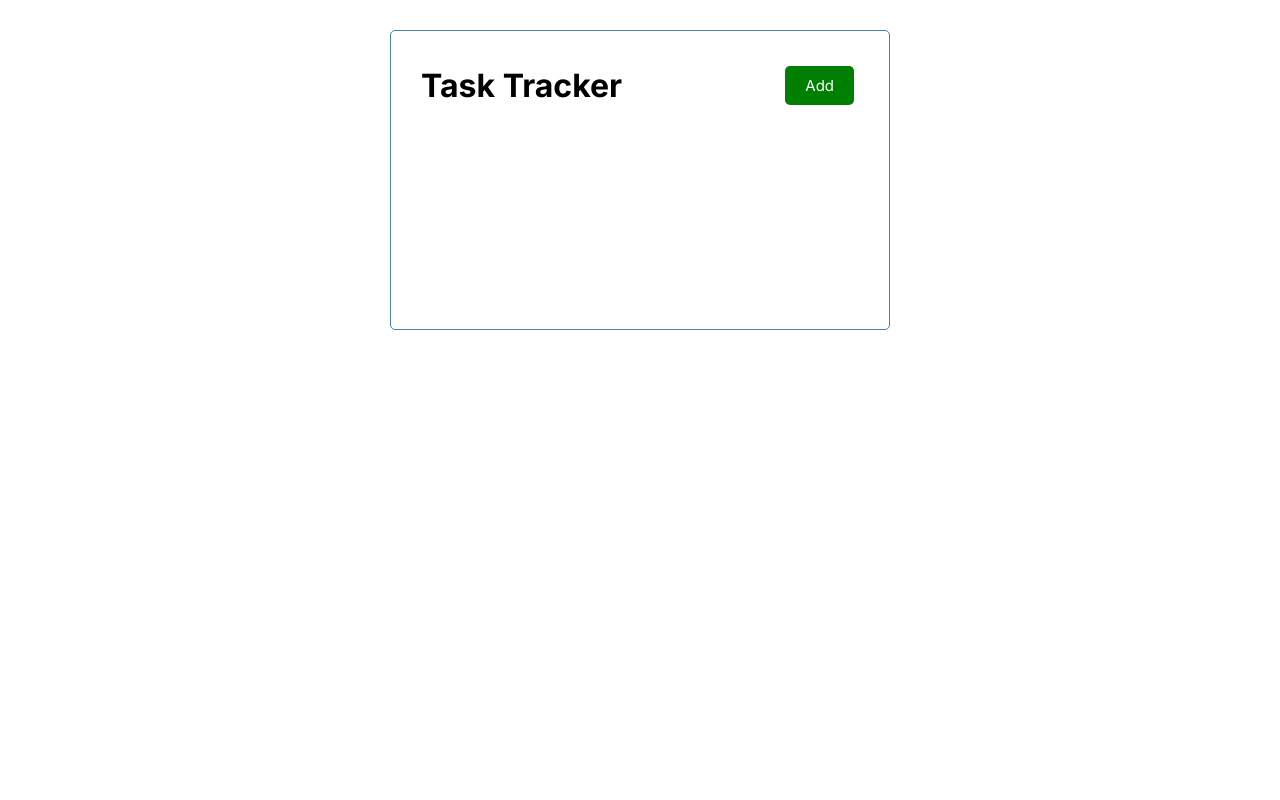
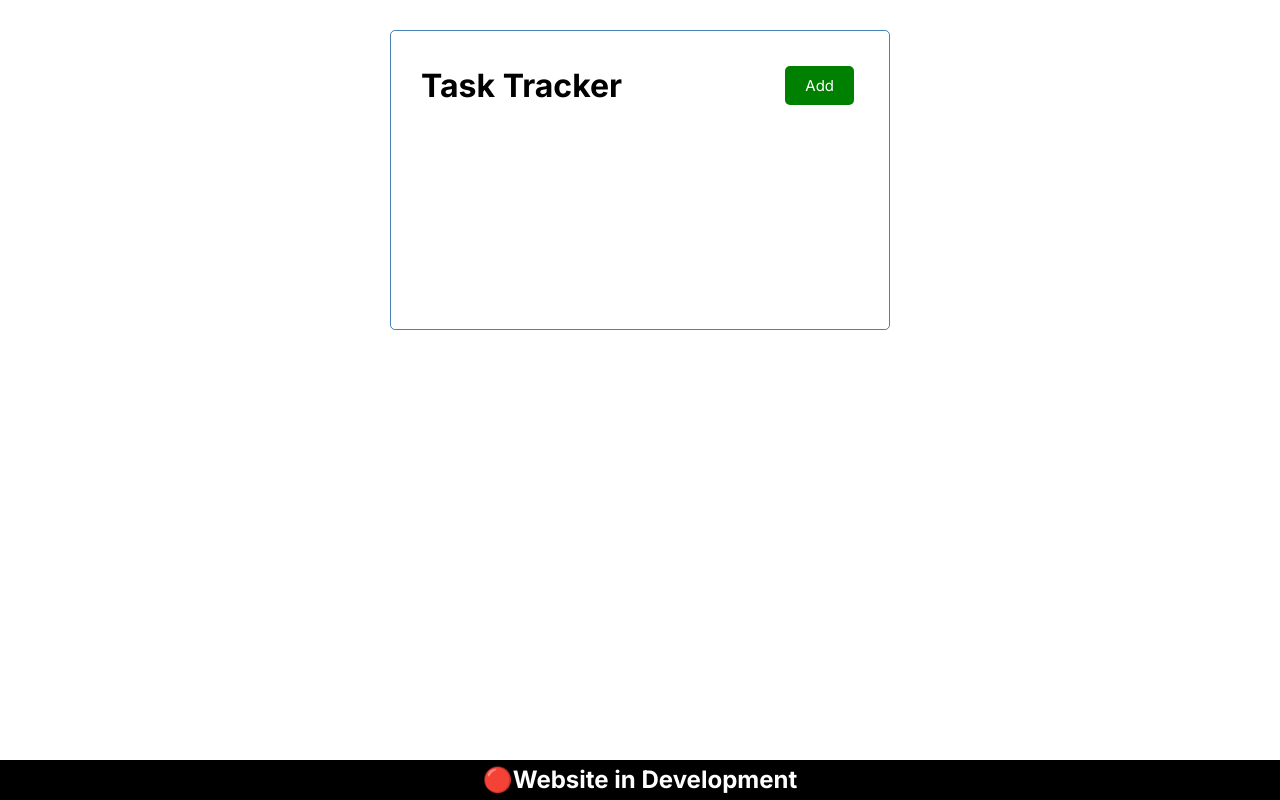
Before and after one commit to octocatblain/task-tracker, a React (Create React App) app: page / in a window 1280 px wide. Built offline with nearby package versions, Linux system fonts and the light colour scheme.

Commit message:
feat: add website in development banner

```diff
--- a/src/App.js
+++ b/src/App.js
@@ -1,9 +1,13 @@
+import Banner from "./components/Banner";
 import Header from "./components/Header";
 
 function App() {
   return (
-    <div className="container">
-      <Header />
+    <div>
+      <div className="container">
+        <Header />
+      </div>
+      <Banner />
     </div>
   );
 }
--- /dev/null
+++ b/src/components/Banner.css
@@ -0,0 +1,31 @@
+@import url("https://fonts.googleapis.com/css2?family=Inter:wght@100;200;300;400;500;600;700;800;900&display=swap");
+
+@keyframes marquee {
+  0% {
+    transform: translateX(100%);
+  }
+  100% {
+    transform: translateX(-100%);
+  }
+}
+
+.banner {
+  bottom: 0px;
+  position: fixed;
+  background-color: rgb(0, 0, 0);
+  z-index: 999;
+  width: 100%;
+  height: 40px;
+  /* display: inline-block; */
+}
+
+.banner h4 {
+  color: #ffffff;
+  padding: 5px;
+  font-size: 1.5rem;
+  text-align: center;
+  font-family: "Inter", serif;
+  /* white-space: nowrap; */
+  /* overflow: hidden; */
+  /* animation: marquee 10s linear infinite; */
+}
--- /dev/null
+++ b/src/components/Banner.jsx
@@ -0,0 +1,12 @@
+import React from "react";
+import "./Banner.css";
+
+const Banner = () => {
+  return (
+    <div className="banner">
+      <h4>🔴Website in Development</h4>
+    </div>
+  );
+};
+
+export default Banner;
```
